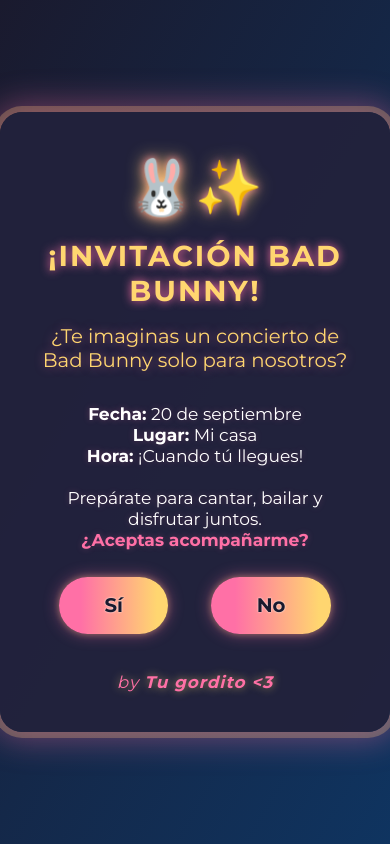
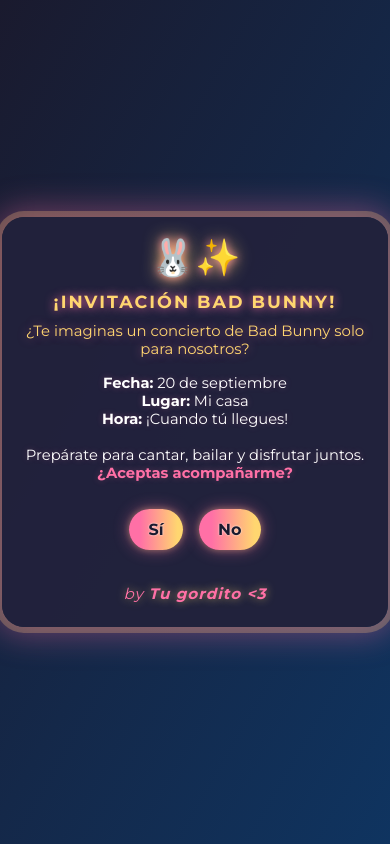
Before and after one commit to monchito177/Portafolio, a plain HTML site: page invitacion-bad-bunny/invitacion.html in a window 390 px wide. Drawn offline with Linux system fonts and the light colour scheme.

Commit message:
Enhance HTML structure and styles for invitation

```diff
--- a/invitacion-bad-bunny/invitacion.html
+++ b/invitacion-bad-bunny/invitacion.html
@@ -3,6 +3,7 @@
 <head>
   <meta charset="UTF-8">
   <title>Invitación Bad Bunny</title>
+  <meta name="viewport" content="width=device-width, initial-scale=1.0">
   <link href="https://fonts.googleapis.com/css?family=Montserrat:700,400&display=swap" rel="stylesheet">
   <style>
     body {
@@ -19,13 +20,14 @@
       border-radius: 22px;
       box-shadow: 0 0 32px 8px #ff70a660, 0 0 0 6px #ffd67044;
       max-width: 380px;
-      padding: 2.7em 2em 2.5em 2em;
+      width: 95vw;
+      padding: 2.2em 1em 2em 1em;
       text-align: center;
       position: relative;
       color: #fff;
     }
     .bunny {
-      font-size: 3.3em;
+      font-size: 3em;
       margin-bottom: 0.3em;
       text-shadow: 0 0 18px #ffd670, 0 0 8px #ff70a6;
       animation: bunnyPop 1.2s infinite alternate;
@@ -34,7 +36,7 @@
       to { transform: scale(1.11); }
     }
     h1 {
-      font-size: 1.8em;
+      font-size: 1.5em;
       margin-bottom: 0.55em;
       font-weight: 700;
       letter-spacing: 2px;
@@ -43,22 +45,23 @@
     }
     .mensaje {
       color: #ffd670;
-      font-size: 1.13em;
-      margin-bottom: 1.7em;
+      font-size: 1.05em;
+      margin-bottom: 1.1em;
       font-weight: 400;
       text-shadow: 0 0 10px #ff70a688;
     }
     .detalles {
       color: #fff;
-      font-size: 1.07em;
-      margin-bottom: 1.6em;
+      font-size: 0.97em;
+      margin-bottom: 1.3em;
       text-shadow: 0 0 6px #ff70a644;
     }
     .botones {
       display: flex;
       justify-content: center;
-      gap: 2.7em;
-      margin-top: 1.2em;
+      gap: 1em;
+      margin-top: 1em;
+      flex-wrap: wrap;
     }
     .btn {
       font-family: 'Montserrat', sans-serif;
@@ -67,28 +70,56 @@
       color: #1a1a2e;
       border: none;
       border-radius: 32px;
-      padding: 0.82em 2.3em;
-      font-size: 1.23em;
+      padding: 0.7em 1.8em;
+      font-size: 1.1em;
       cursor: pointer;
       box-shadow: 0 0 16px #ff70a677, 0 0 6px #ffd67066;
       transition: background 0.20s, color 0.20s, transform 0.15s;
       outline: none;
-      position: relative;
+      margin: 0.5em 0;
       text-shadow: 0 0 2px #fff;
     }
-    .btn:hover {
+    .btn:hover,
+    .btn:focus {
       background: linear-gradient(90deg,#ffd670 10%, #ff70a6 90%);
       color: #ffd670;
-      transform: scale(1.09) rotate(-2deg);
+      transform: scale(1.07) rotate(-2deg);
       box-shadow: 0 0 24px #ffd67088;
     }
     .firma {
-      font-size: 1.05em;
+      font-size: 1em;
       color: #ff70a6;
-      margin-top: 2.3em;
+      margin-top: 1.7em;
       font-style: italic;
       letter-spacing: 1px;
       text-shadow: 0 0 8px #ffd67099;
+    }
+    @media (max-width: 480px) {
+      body {
+        padding: 0;
+        min-height: 100vh;
+      }
+      .card {
+        max-width: 98vw;
+        padding: 1.2em 0.5em 1.5em 0.5em;
+      }
+      h1 {
+        font-size: 1.1em;
+      }
+      .bunny {
+        font-size: 2.2em;
+      }
+      .mensaje,
+      .detalles {
+        font-size: 0.92em;
+      }
+      .btn {
+        padding: 0.7em 1.2em;
+        font-size: 1em;
+      }
+      .firma {
+        font-size: 0.95em;
+      }
     }
   </style>
 </head>
@@ -97,7 +128,7 @@
     <div class="bunny">🐰✨</div>
     <h1>¡INVITACIÓN BAD BUNNY!</h1>
     <div class="mensaje">
-      <span style="font-size:1.09em;">¿Te imaginas un concierto de Bad Bunny solo para nosotros?</span>
+      <span style="font-size:1.01em;">¿Te imaginas un concierto de Bad Bunny solo para nosotros?</span>
     </div>
     <div class="detalles">
       <b>Fecha:</b> 20 de septiembre <br>
```
